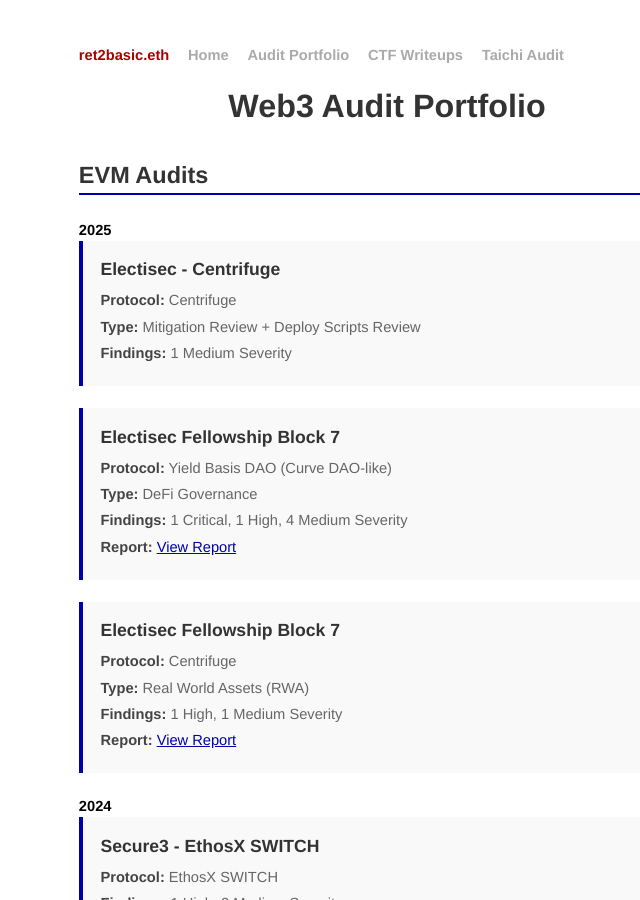
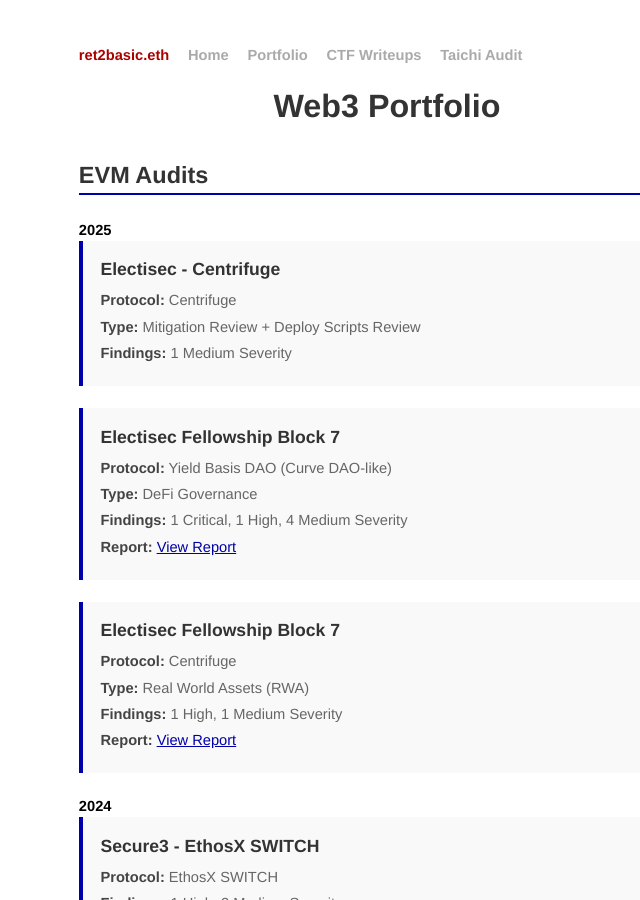
Before and after one commit to ret2basic/ret2basic.github.io, a Jekyll site: the page built from audits.html, in a window 1280 px wide and 900 px high. Shown: the whole window, without its empty margins (253-893 px from the left). Built offline with Jekyll 4.4.1, drawn with Linux system fonts in a browser that asks for light colours.

Commit message:
Simplify branding from 'Audit Portfolio' to 'Portfolio'
- Change page title from 'Web3 Audit Portfolio' to 'Web3 Portfolio'
- Update navigation link from 'Audit Portfolio' to 'Portfolio'
- Cleaner, more concise branding

🤖 Generated with [Claude Code](https://claude.ai/code)

Co-Authored-By: Claude <noreply@anthropic.com>

```diff
--- a/_layouts/default.html
+++ b/_layouts/default.html
@@ -29,7 +29,7 @@ var WRInitTime=(new Date()).getTime();
   <div class="title">
     <a href="/">ret2basic.eth</a>
     <a class="extra" href="/">Home</a>
-    <a class="extra" href="/audits.html">Audit Portfolio</a>
+    <a class="extra" href="/audits.html">Portfolio</a>
     <a class="extra" href="https://ret2basic.gitbook.io/ctfwriteup">CTF Writeups</a>
     <a class="extra" href="https://taichiaudit.com">Taichi Audit</a>
   </div>
--- a/audits.html
+++ b/audits.html
@@ -1,10 +1,10 @@
 ---
 layout: default
-title: Web3 Audit Portfolio - ret2basic.eth
+title: Web3 Portfolio - ret2basic.eth
 ---
 
 <div id="audits">
-  <h1>Web3 Audit Portfolio</h1>
+  <h1>Web3 Portfolio</h1>
 
 
   <section class="audit-list">
```
